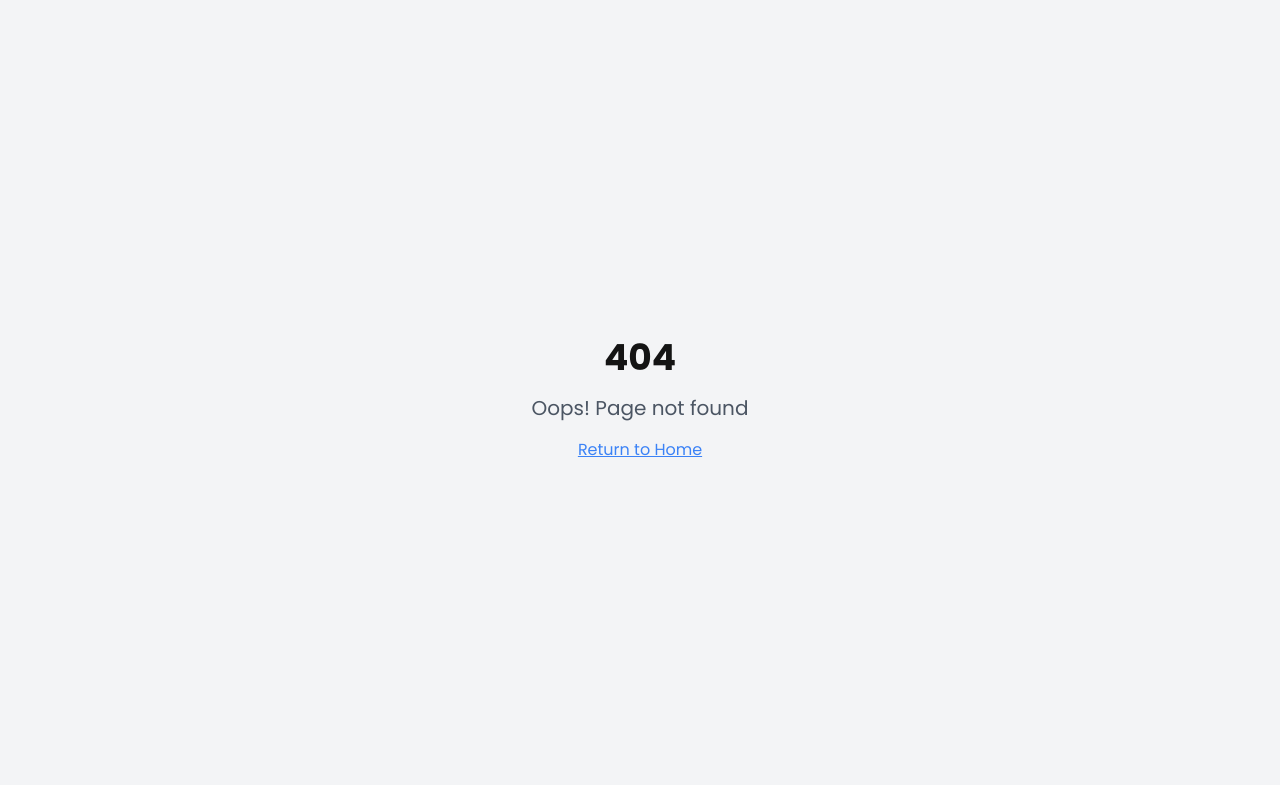
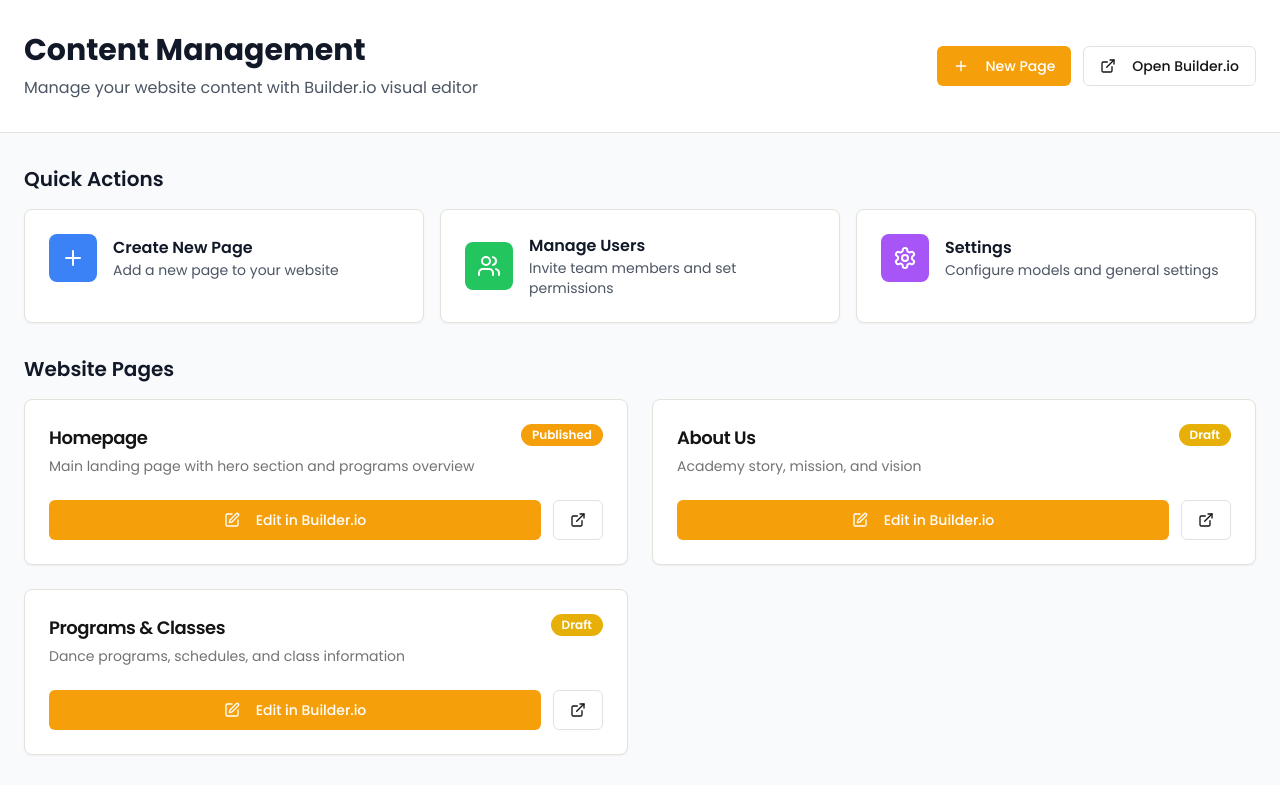
Before and after one commit to gosgconsulting/the-academy-of-dance-mockup, a React (Vite) app: page /admin in a window 1280 px wide. Before the commit this address had no page. Shown: the top 785 px of the page. Built offline with nearby package versions, Linux system fonts and the light colour scheme; what @builder.io/react would draw is missing.

Commit message:
Create simple admin panel for Builder.io access
cgen-5263e24b7f3946a080398aa19504714d

```diff
--- a/src/App.tsx
+++ b/src/App.tsx
@@ -14,6 +14,7 @@ import PrivacyPolicy from "./pages/PrivacyPolicy";
 import NotFound from "./pages/NotFound";
 import CMSPage from "./pages/CMSPage";
 import CMSDashboard from "./components/CMSDashboard";
+import Admin from "./pages/Admin";
 
 const queryClient = new QueryClient();
 
@@ -26,6 +27,7 @@ const App = () => (
         <Routes>
           <Route path="/" element={<Index />} />
           <Route path="/cms-dashboard" element={<CMSDashboard />} />
+          <Route path="/admin" element={<Admin />} />
           <Route path="/cms/:slug" element={<CMSPage />} />
           <Route path="/blog" element={<Blog />} />
           <Route path="/blog/:slug" element={<BlogPost />} />
--- a/src/components/Navigation.tsx
+++ b/src/components/Navigation.tsx
@@ -53,7 +53,7 @@ const Navigation = ({ scrollToSection }: NavigationProps) => {
             <button onClick={() => handleNavigation('teachers')} className="text-white hover:text-secondary transition-colors">Teachers</button>
             <button onClick={() => handleNavigation('gallery')} className="text-white hover:text-secondary transition-colors">Gallery</button>
             <Link to="/blog" className="text-white hover:text-secondary transition-colors">Blog</Link>
-            <Link to="/cms-dashboard" className="text-white hover:text-secondary transition-colors">CMS</Link>
+            <Link to="/admin" className="text-white hover:text-secondary transition-colors">Admin</Link>
           </div>
 
           {/* Desktop Book Now Button */}
@@ -81,7 +81,7 @@ const Navigation = ({ scrollToSection }: NavigationProps) => {
               <button onClick={() => handleMobileNavClick('teachers')} className="text-white hover:text-secondary transition-colors text-left">Teachers</button>
               <button onClick={() => handleMobileNavClick('gallery')} className="text-white hover:text-secondary transition-colors text-left">Gallery</button>
               <Link to="/blog" onClick={() => setIsMobileMenuOpen(false)} className="text-white hover:text-secondary transition-colors text-left">Blog</Link>
-              <Link to="/cms-dashboard" onClick={() => setIsMobileMenuOpen(false)} className="text-white hover:text-secondary transition-colors text-left">CMS</Link>
+              <Link to="/admin" onClick={() => setIsMobileMenuOpen(false)} className="text-white hover:text-secondary transition-colors text-left">Admin</Link>
             </div>
           </div>
         )}
--- /dev/null
+++ b/src/pages/Admin.tsx
@@ -0,0 +1,166 @@
+import { Card, CardContent, CardDescription, CardHeader, CardTitle } from '@/components/ui/card';
+import { Button } from '@/components/ui/button';
+import { Badge } from '@/components/ui/badge';
+import { ExternalLink, Edit, Plus, Users, Settings } from 'lucide-react';
+
+const Admin = () => {
+  const contentPages = [
+    {
+      id: '753fd9c1d6b2420da34a02e9e21a3369',
+      name: 'Homepage',
+      description: 'Main landing page with hero section and programs overview',
+      status: 'Published',
+      url: '/cms/home'
+    },
+    {
+      id: '294aeefe60d14699937f62dcb66a982e',
+      name: 'About Us',
+      description: 'Academy story, mission, and vision',
+      status: 'Draft',
+      url: '/cms/about'
+    },
+    {
+      id: 'c8f10486540145738bbb39572fd74110',
+      name: 'Programs & Classes',
+      description: 'Dance programs, schedules, and class information',
+      status: 'Draft',
+      url: '/cms/programs'
+    }
+  ];
+
+  const quickActions = [
+    {
+      title: 'Create New Page',
+      description: 'Add a new page to your website',
+      icon: Plus,
+      action: () => window.open('https://builder.io/content', '_blank'),
+      color: 'bg-blue-500'
+    },
+    {
+      title: 'Manage Users',
+      description: 'Invite team members and set permissions',
+      icon: Users,
+      action: () => window.open('https://builder.io/account/organization', '_blank'),
+      color: 'bg-green-500'
+    },
+    {
+      title: 'Settings',
+      description: 'Configure models and general settings',
+      icon: Settings,
+      action: () => window.open('https://builder.io/models', '_blank'),
+      color: 'bg-purple-500'
+    }
+  ];
+
+  const openEditor = (contentId: string) => {
+    window.open(`https://builder.io/content/${contentId}`, '_blank');
+  };
+
+  const previewPage = (url: string) => {
+    window.open(url, '_blank');
+  };
+
+  return (
+    <div className="min-h-screen bg-gray-50">
+      {/* Header */}
+      <div className="bg-white border-b">
+        <div className="max-w-7xl mx-auto px-6 py-8">
+          <div className="flex items-center justify-between">
+            <div>
+              <h1 className="text-3xl font-bold text-gray-900">Content Management</h1>
+              <p className="text-gray-600 mt-2">Manage your website content with Builder.io visual editor</p>
+            </div>
+            <div className="flex gap-3">
+              <Button onClick={() => window.open('https://builder.io/content', '_blank')}>
+                <Plus className="w-4 h-4 mr-2" />
+                New Page
+              </Button>
+              <Button variant="outline" onClick={() => window.open('https://builder.io', '_blank')}>
+                <ExternalLink className="w-4 h-4 mr-2" />
+                Open Builder.io
+              </Button>
+            </div>
+          </div>
+        </div>
+      </div>
+
+      <div className="max-w-7xl mx-auto px-6 py-8 space-y-8">
+        {/* Quick Actions */}
+        <div>
+          <h2 className="text-xl font-semibold text-gray-900 mb-4">Quick Actions</h2>
+          <div className="grid grid-cols-1 md:grid-cols-3 gap-4">
+            {quickActions.map((action, index) => (
+              <Card key={index} className="cursor-pointer hover:shadow-lg transition-shadow" onClick={action.action}>
+                <CardContent className="p-6">
+                  <div className="flex items-center space-x-4">
+                    <div className={`p-3 rounded-lg ${action.color} text-white`}>
+                      <action.icon className="w-6 h-6" />
+                    </div>
+                    <div>
+                      <h3 className="font-semibold text-gray-900">{action.title}</h3>
+                      <p className="text-sm text-gray-600">{action.description}</p>
+                    </div>
+                  </div>
+                </CardContent>
+              </Card>
+            ))}
+          </div>
+        </div>
+
+        {/* Content Pages */}
+        <div>
+          <h2 className="text-xl font-semibold text-gray-900 mb-4">Website Pages</h2>
+          <div className="grid grid-cols-1 lg:grid-cols-2 gap-6">
+            {contentPages.map((page) => (
+              <Card key={page.id} className="hover:shadow-lg transition-shadow">
+                <CardHeader>
+                  <div className="flex justify-between items-start">
+                    <div>
+                      <CardTitle className="text-lg">{page.name}</CardTitle>
+                      <CardDescription className="mt-1">{page.description}</CardDescription>
+                    </div>
+                    <Badge variant={page.status === 'Published' ? 'default' : 'secondary'}>
+                      {page.status}
+                    </Badge>
+                  </div>
+                </CardHeader>
+                <CardContent>
+                  <div className="flex gap-3">
+                    <Button onClick={() => openEditor(page.id)} className="flex-1">
+                      <Edit className="w-4 h-4 mr-2" />
+                      Edit in Builder.io
+                    </Button>
+                    <Button variant="outline" onClick={() => previewPage(page.url)}>
+                      <ExternalLink className="w-4 h-4" />
+                    </Button>
+                  </div>
+                </CardContent>
+              </Card>
+            ))}
+          </div>
+        </div>
+
+        {/* Instructions */}
+        <Card className="bg-blue-50 border-blue-200">
+          <CardHeader>
+            <CardTitle className="text-blue-900">How to Edit Content</CardTitle>
+          </CardHeader>
+          <CardContent className="text-blue-800">
+            <ol className="list-decimal list-inside space-y-2">
+              <li>Click "Edit in Builder.io" on any page above</li>
+              <li>Login to Builder.io (or create an account if needed)</li>
+              <li>Use the visual editor to modify content</li>
+              <li>Click "Publish" to make changes live on your website</li>
+              <li>Changes appear on your website instantly</li>
+            </ol>
+            <div className="mt-4 p-3 bg-blue-100 rounded-lg">
+              <p className="text-sm font-medium">💡 Tip: Bookmark the editor links for quick access!</p>
+            </div>
+          </CardContent>
+        </Card>
+      </div>
+    </div>
+  );
+};
+
+export default Admin;
```
